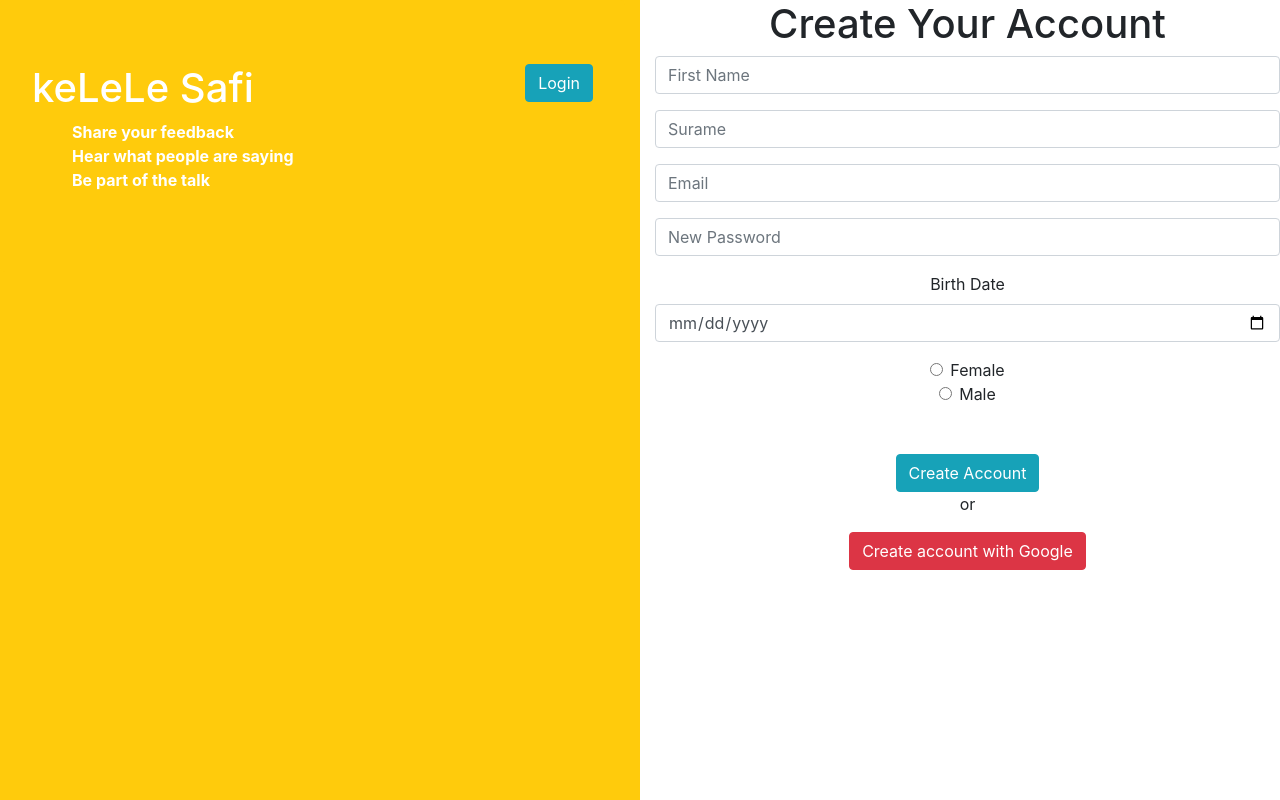
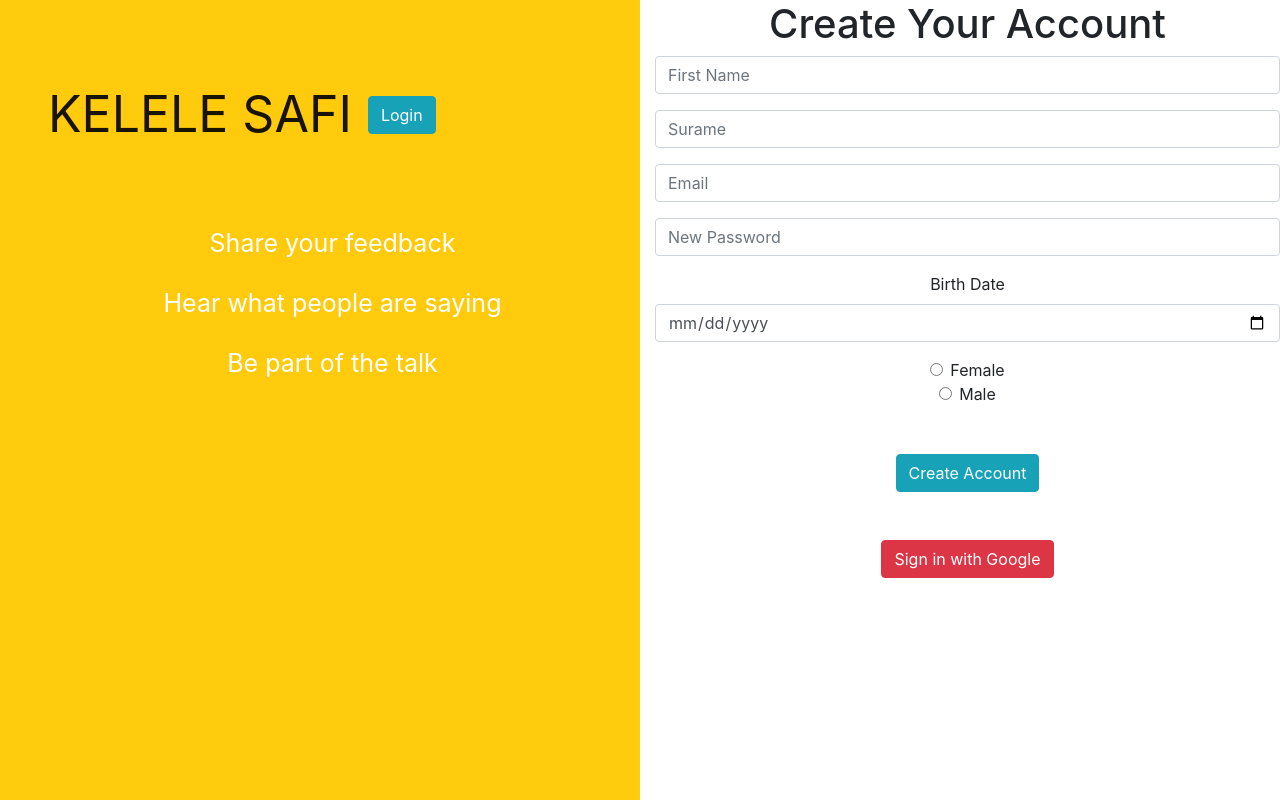
Before and after one commit to mopiata/kelele-safi, a PHP site: page / in a window 1280 px wide. Run offline with PHP 8.4, Linux system fonts and the light colour scheme.

Commit message:
styled page and added toggle functionality between sign up and login forms

```diff
--- a/css/styles.css
+++ b/css/styles.css
@@ -2,20 +2,27 @@
   height:100%;
 }
 .jumbotron{
-  background-color: #ffcb0c;
+  background-color: transparent;
 }
+
 .site-purpose{
   background-color: #ffcb0c;
   color:white;
 }
+.navbar-brand{
+  font-size: 50px;
+}
 .site-purpose h1{
   float:left;
 }
-.site-purpose span{
+.btn-login, .btn-signup{
   float: right;
 }
-.site-purpose ul{
+#purpose-list{
   clear: both;
+  line-height: 60px;
+  text-align: center;
+  font-size: 25px;
 }
 .site-purpose ul {
   list-style-type: none;
--- a/index.html
+++ b/index.html
@@ -16,13 +16,18 @@
   <div class="row landing">
     <div class="col-lg-6 col-md-6 col-sm-12 col-xs-12 site-purpose">
       <div class="jumbotron">
-        <h1>keLeLe Safi</h1>
-        <span class="btn btn-info btn-login">Login</span>
-        <span class="btn btn-info btn-signup">Sign Up</span>
-        <ul>
-          <li><strong>Share your feedback</strong></li>
-          <li><strong>Hear what people are saying</strong></li>
-          <li><strong>Be part of the talk</strong></li>
+        <nav class="navbar navbar-expand-lg navbar-light bg-transparent">
+          <a class="navbar-brand" href="#">KELELE SAFI</a>
+
+          <span class="btn btn-info btn-login">Login</span>
+          <span class="btn btn-info btn-signup">Sign Up</span>
+
+        </nav>
+        <br><br>
+        <ul id="purpose-list">
+          <li>Share your feedback</li>
+          <li>Hear what people are saying</li>
+          <li>Be part of the talk</li>
         </ul>
       </div>
     </div>
@@ -60,15 +65,30 @@
             </label>
           </div>
           <br><br>
-          <button type="submit" class="btn btn-info" id="add-account">Create Account</button>
+          <button type="submit" class="btn btn-info" id="create-account">Create Account</button>
         </form>
       </div>
 
-      <p>or</p>
-      <button class="btn btn-danger">Create account with Google</button>
       <div class="login">
+        <h1>Sign in to Your Account</h1>
+        <form id="login">
+          <div class="form-group">
+            <label for="email-login">Email</label>
+            <input type="date" class="form-control" id="email-login">
+          </div>
+          <div class="form-group">
+            <label for="password-login">Password</label>
+            <input type="password" class="form-control" id="password-login">
+          </div>
+          <br>
+          <button type="submit" class="btn btn-info" id="btn-sign-in">Sign In</button>
+        </form>
+      </div>
 
-      </div>
+      <br><br>
+
+      <button class="btn btn-danger google-signin">Sign in with Google</button>
+
     </div>
   </div>
 </body>
--- a/js/scripts.js
+++ b/js/scripts.js
@@ -0,0 +1,15 @@
+$(document).ready(function(){
+  $(".btn-login").click(function () {
+    $(".signup").hide();
+    $(".login").show();
+    $(".btn-login").hide();
+    $(".btn-signup").show();
+  });
+  $(".btn-signup").click(function () {
+    $(".login").hide();
+    $(".signup").show();
+    $(".btn-signup").hide();
+    $(".btn-login").show();
+  });
+
+});
```
